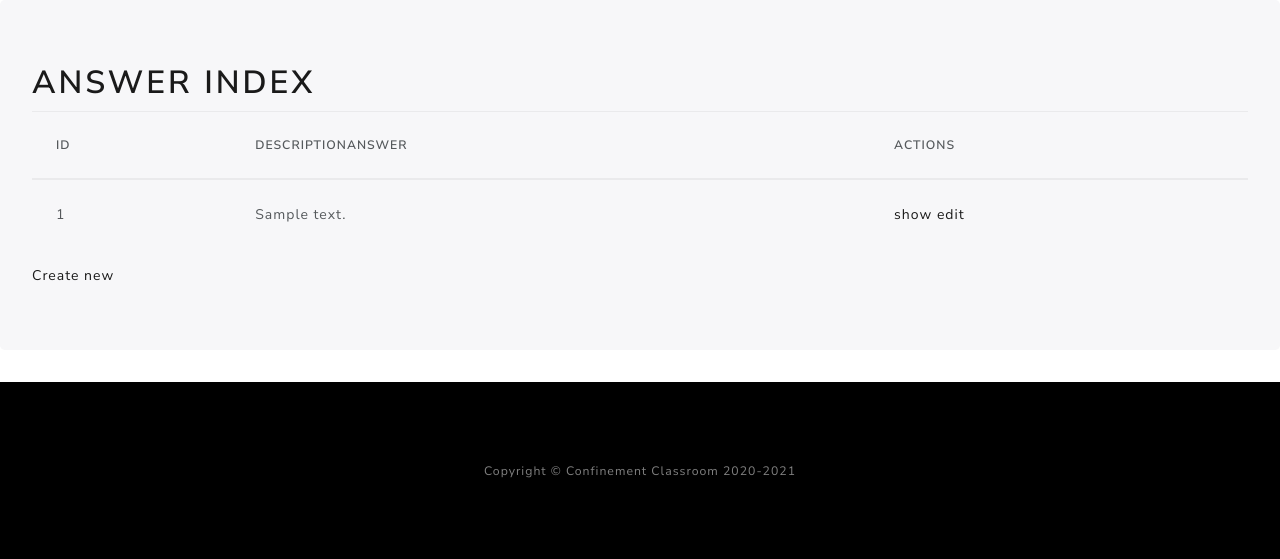
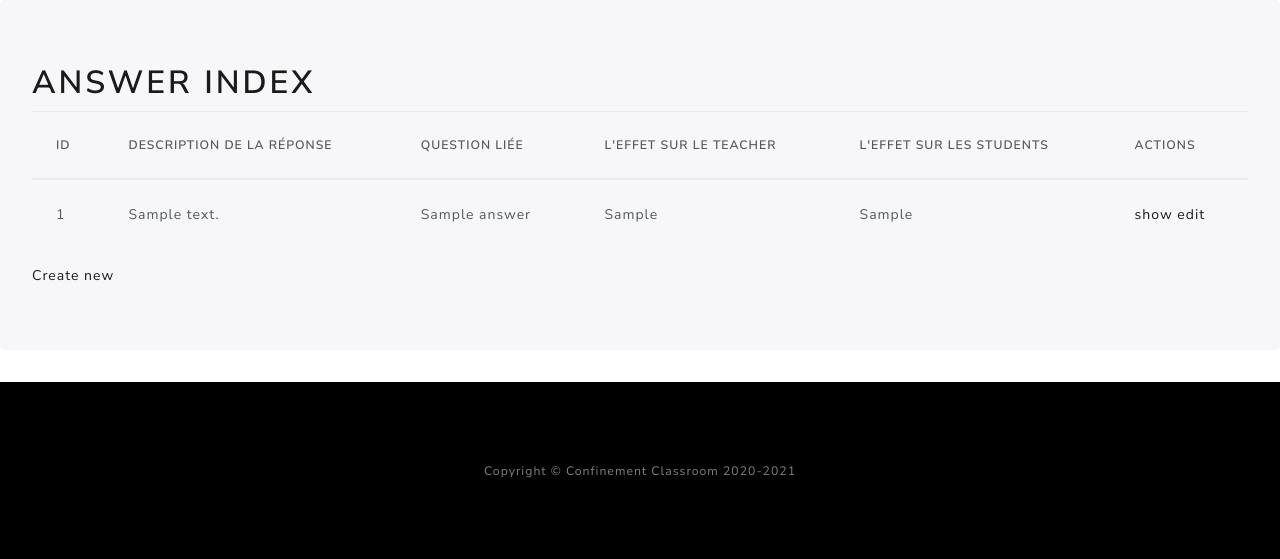
Before and after one commit to Zerui-WANG/Symfony-project, a Symfony app: template templates/answer/index.html.twig in a window 1280 px wide. Shown: the part 89-648 px from the top of the page. Run offline with Twig, Linux system fonts and the light colour scheme; the template is opened without the code that fills it: most values are stand-ins (such as "Sample title", 1, 10 or a date in 2020); some libraries are stand-ins or nearby versions.

Commit message:
espace de gestion avec un bug au niveau de ajout de answer

```diff
--- a/src/Controller/AnswerController.php
+++ b/src/Controller/AnswerController.php
@@ -36,6 +36,7 @@ class AnswerController extends AbstractController
 
         if ($form->isSubmitted() && $form->isValid()) {
             $entityManager = $this->getDoctrine()->getManager();
+            dd($answer);
             $entityManager->persist($answer);
             $entityManager->flush();
 
--- a/templates/answer/index.html.twig
+++ b/templates/answer/index.html.twig
@@ -9,8 +9,11 @@
         <thead>
             <tr>
                 <th>Id</th>
-                <th>DescriptionAnswer</th>
-                <th>actions</th>
+                <th>Description de la réponse</th>
+                <th>Question liée</th>
+                <th>L'effet sur le Teacher</th>
+                <th>L'effet sur les Students</th>
+                <th>Actions</th>
             </tr>
         </thead>
         <tbody>
@@ -18,6 +21,9 @@
             <tr>
                 <td>{{ answer.id }}</td>
                 <td>{{ answer.descriptionAnswer }}</td>
+                <td>{{ answer.question }}</td>
+                <td>{{ answer.effectPlayers }}</td>
+                <td>{{ answer.effectStudents }}</td>
                 <td>
                     <a href="{{ path('answer_show', {'id': answer.id}) }}">show</a>
                     <a href="{{ path('answer_edit', {'id': answer.id}) }}">edit</a>
```
Also changed, not shown: src/Form/AnswerType.php (+5 -12 lines), src/Form/EffectPlayerType.php (+15 -4 lines), 1 other file.
